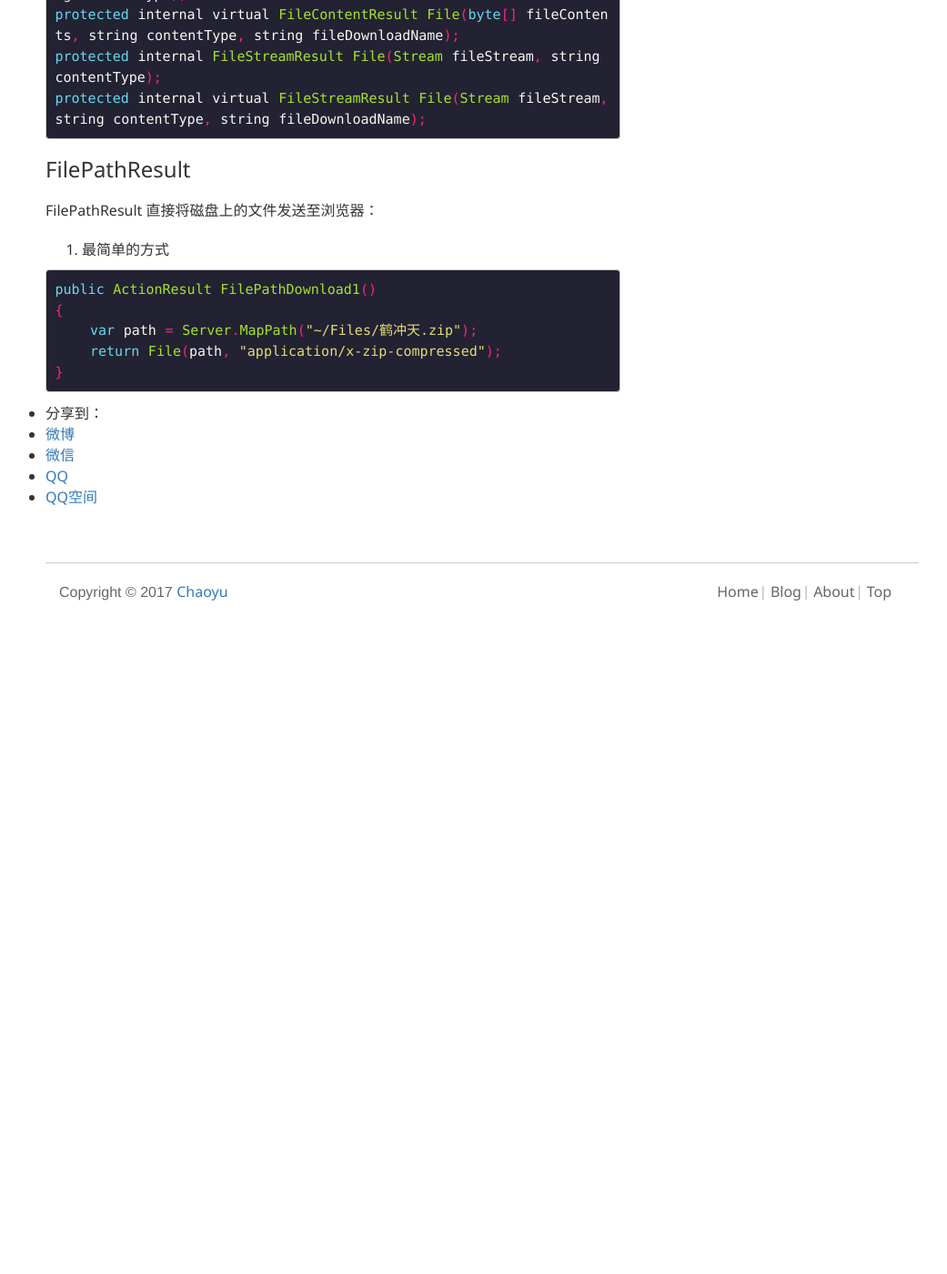
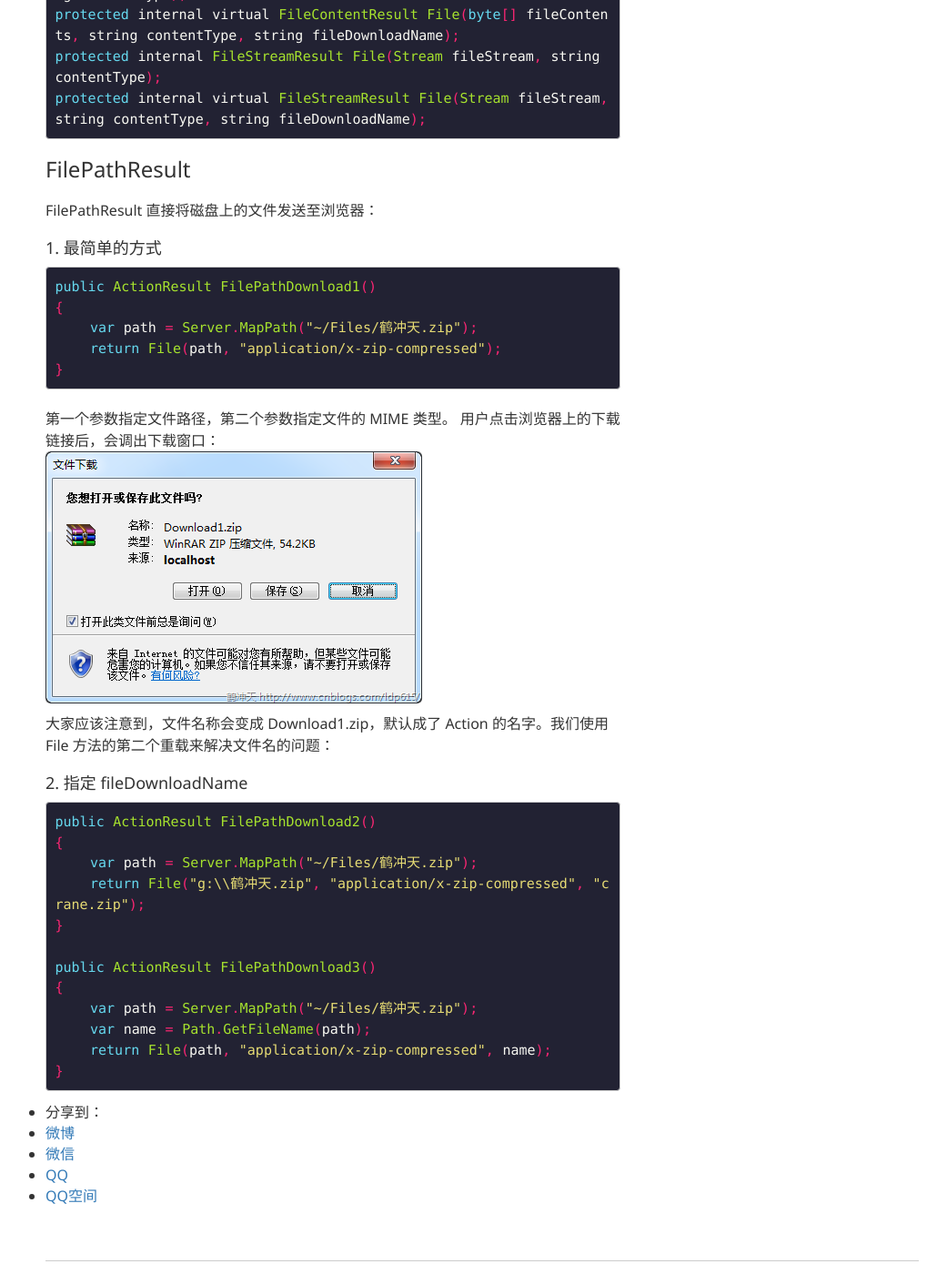
Before and after one commit to kinshines/kinshines.github.io, a Jekyll site: the page built from _posts/2016-08-08-MVC-FileResult.md, in a window 1280 px wide and 1400 px high, scrolled down 956 px. Shown: the whole window at 91% size, without its empty margins (110-1151 px from the left). Built offline with Jekyll 4.4.1, drawn with Linux system fonts in a browser that asks for light colours; comment, search, counter and statistics services are not loaded; before the commit the page ends 1629 px from its top, so only the background shows below that.

Commit message:
fileDownloadName

```diff
--- a/_posts/2016-08-08-MVC-FileResult.md
+++ b/_posts/2016-08-08-MVC-FileResult.md
@@ -27,7 +27,7 @@ protected internal virtual FileStreamResult File(Stream fileStream, string conte
 
 ### FilePathResult
 FilePathResult 直接将磁盘上的文件发送至浏览器：
-1. 最简单的方式
+#### 1. 最简单的方式
 {% highlight java %}
 public ActionResult FilePathDownload1()
 {
@@ -35,3 +35,23 @@ public ActionResult FilePathDownload1()
     return File(path, "application/x-zip-compressed");
 }
 {% endhighlight %}
+
+第一个参数指定文件路径，第二个参数指定文件的 MIME 类型。
+用户点击浏览器上的下载链接后，会调出下载窗口：
+![FilePathDownload1](https://kinshines.github.io/img/mvc-fileresult/FilePathDownload1_2.png)
+大家应该注意到，文件名称会变成 Download1.zip，默认成了 Action 的名字。我们使用 File 方法的第二个重载来解决文件名的问题：
+#### 2. 指定 fileDownloadName
+{% highlight java %}
+public ActionResult FilePathDownload2()
+{
+    var path = Server.MapPath("~/Files/鹤冲天.zip");
+    return File("g:\\鹤冲天.zip", "application/x-zip-compressed", "crane.zip");
+}
+
+public ActionResult FilePathDownload3()
+{
+    var path = Server.MapPath("~/Files/鹤冲天.zip");
+    var name = Path.GetFileName(path);
+    return File(path, "application/x-zip-compressed", name);
+}
+{% endhighlight %}
```
